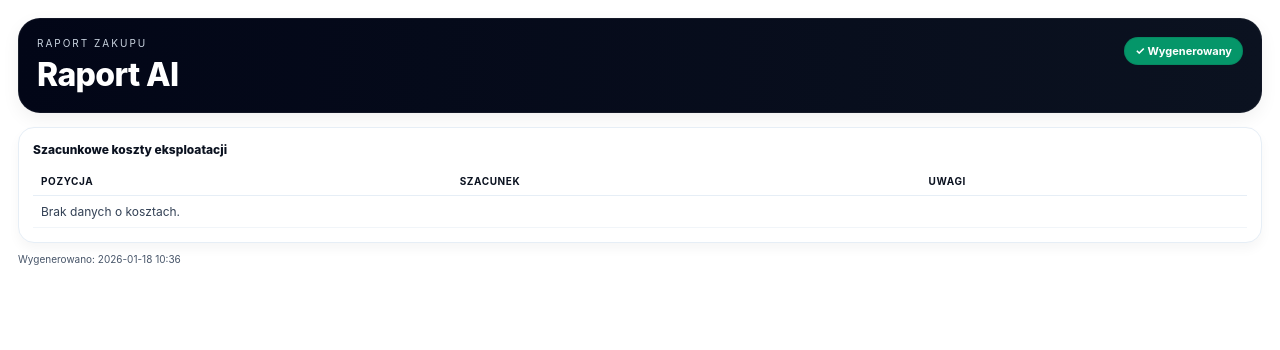
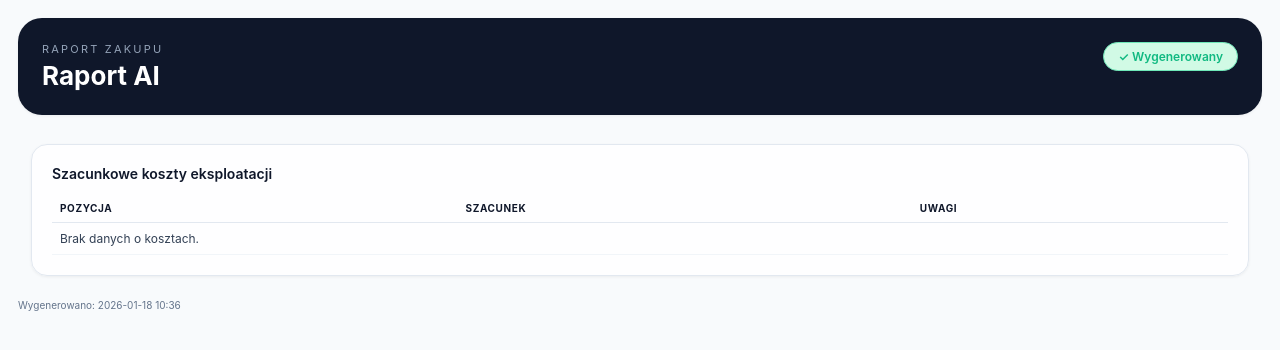
Before and after one commit to michalspoko18/car-buying-assistant, a Django app: template car_buying_assistant/assistant/templates/report_pdf.html in a window 1280 px wide. Shown: the top 350 px of the page. Run offline with Django 5.2, Linux system fonts and the light colour scheme; the template is opened without the code that fills it, so the values that code supplies are empty.

Commit message:
Enhance PDF report styling and layout for improved readability and aesthetics

```diff
--- a/car_buying_assistant/assistant/templates/report_pdf.html
+++ b/car_buying_assistant/assistant/templates/report_pdf.html
@@ -16,13 +16,13 @@
       }
 
       :root {
-        --bg: #ffffff;
+        --bg: #f8fafc;
         --card: #ffffff;
-        --text: #0b1220;
-        --muted: #334155; /* darker muted */
-        --muted-2: #475569;
-        --ring: #e6eef6; /* lighter ring like site */
-        --shadow: 0 6px 18px rgba(2, 6, 23, 0.06);
+        --text: #0f172a;
+        --muted: #334155;
+        --muted-2: #64748b;
+        --ring: #e2e8f0; /* ring-slate-200 */
+        --shadow: 0 1px 3px rgba(0, 0, 0, 0.06);
         --radius: 16px;
       }
 
@@ -44,12 +44,13 @@
       }
 
       .header {
-        border-radius: 22px;
-        padding: 18px 18px;
-        color: #fff;
+        border-radius: 24px;
+        padding: 24px 24px;
+        color: #fff !important;
         box-shadow: var(--shadow);
-        background: linear-gradient(90deg, #020617, #0b1220);
-        border: 1px solid rgba(255, 255, 255, 0.06);
+        /* solid dark background for wkhtmltopdf compatibility */
+        background-color: #0f172a !important;
+        background: #0f172a !important;
       }
 
       .header-top {
@@ -68,93 +69,82 @@
       }
 
       .kicker {
-        font-size: 10px;
+        font-size: 11px;
         letter-spacing: 0.2em;
         text-transform: uppercase;
-        color: #cbd5e1;
-        margin: 0 0 6px 0;
+        color: #94a3b8 !important; /* text-slate-400 for better contrast */
+        margin: 0 0 4px 0;
       }
 
       .title {
-        font-size: 32px;
-        font-weight: 800;
-        margin: 6px 0 0 0;
-        color: #ffffff;
-        letter-spacing: -0.02em;
-      }
-
-      .model-line {
-        margin: 6px 0 0 0;
-        font-size: 12px;
-        color: #d1d5db;
-        font-weight: 600;
+        font-size: 26px;
+        font-weight: 700;
+        margin: 0;
+        color: #ffffff !important;
       }
 
       .subtitle {
         margin: 6px 0 0 0;
-        font-size: 12px;
-        color: #d1d5db; /* brighter on dark background */
+        font-size: 13px;
+        color: #cbd5e1 !important; /* text-slate-300 */
       }
-
+      .car-info {
+        margin: 8px 0 0 0;
+        font-size: 14px;
+        font-weight: 500;
+        color: #f1f5f9 !important; /* text-slate-100 */
+      }
       .badge {
         display: inline-block;
-        padding: 6px 10px;
+        padding: 6px 14px;
         border-radius: 999px;
-        font-size: 11px;
-        font-weight: 700;
-        color: #ffffff;
-        background: #059669; /* stronger green */
-        border: 1px solid rgba(6, 95, 70, 0.2);
+        font-size: 12px;
+        font-weight: 600;
+        color: #10b981 !important; /* text-emerald-500 */
+        background-color: #d1fae5 !important; /* bg-emerald-100 */
+        border: 1px solid #6ee7b7; /* border-emerald-300 */
         white-space: nowrap;
       }
 
+      /* Two-column grid using table for wkhtmltopdf compatibility */
       .grid {
-        margin-top: 14px;
+        margin-top: 16px;
         width: 100%;
         border-collapse: separate;
-        border-spacing: 14px;
+        border-spacing: 12px;
       }
 
-      /* modules stacked vertically for PDF */
-      .modules {
-        margin-top: 14px;
+      .grid-cell {
+        width: 50%;
+        vertical-align: top;
       }
 
-      .module {
-        margin-bottom: 14px;
+      .modules {
+        margin-top: 16px;
       }
 
       .card {
-        background: var(--card);
+        background: rgba(255, 255, 255, 0.9);
         border: 1px solid var(--ring);
         border-radius: var(--radius);
-        box-shadow: 0 6px 12px rgba(2, 6, 23, 0.04);
-        padding: 14px 14px;
+        box-shadow: var(--shadow);
+        padding: 20px;
         color: var(--text);
-        /* subtle inner highlight to mimic ring */
-        outline: 1px solid rgba(255, 255, 255, 0.02);
         /* avoid splitting cards across pages */
         page-break-inside: avoid;
         break-inside: avoid;
-        -webkit-column-break-inside: avoid;
-        -webkit-region-break-inside: avoid;
-      }
-
-      /* mimic the light border/ring used on the site for cards */
-      .card + .card {
-        margin-top: 12px;
       }
 
       .card-title {
-        font-size: 12px;
-        font-weight: 800;
-        margin: 0 0 10px 0;
+        font-size: 14px;
+        font-weight: 600;
+        margin: 0 0 12px 0;
         color: var(--text);
       }
 
       .small {
-        font-size: 12px;
-        line-height: 1.5;
+        font-size: 13px;
+        line-height: 1.6;
         color: var(--muted);
       }
 
@@ -228,9 +218,10 @@
           <div class="header-left">
             <p class="kicker">Raport zakupu</p>
             <h1 class="title">{{ report_title|default:"Raport AI" }}</h1>
-            {% if report_title %}
-            <p class="model-line">Wybrany model: {{ report_title }}</p>
-            {% endif %} {% if report_subtitle %}
+            {% if report_title and report_title != "Raport AI" %}
+            <p class="car-info">Wygenerowano dla: {{ report_title }}</p>
+            {% endif %}
+            {% if report_subtitle %}
             <p class="subtitle">{{ report_subtitle }}</p>
             {% endif %}
           </div>
@@ -241,23 +232,37 @@
       </div>
 
       {% if response and not report_title %}
-      <div class="card" style="margin-top: 14px">
+      <div class="card" style="margin-top: 16px">
         <p class="card-title">Odpowiedz</p>
         <p class="small muted">{{ response }}</p>
       </div>
       {% else %}
-      <div class="modules">
+      <table class="grid">
+        <tbody>
           {% for section in sections %}
-        <div class="card module">
+          {% if forloop.counter0|divisibleby:2 %}
+          <tr>
+          {% endif %}
+            <td class="grid-cell">
+              <div class="card">
                 <p class="card-title">{{ section.title }}</p>
                 {% if section.lead %}
                 <div class="small">{{ section.lead|safe }}</div>
                 {% endif %}
                 <div class="small">{{ section.body|safe }}</div>
               </div>
+            </td>
+          {% if forloop.counter|divisibleby:2 %}
+          </tr>
+          {% endif %}
           {% endfor %}
-
-        <div class="card costs">
+          {% if sections|length|divisibleby:2 == False %}
+          <td class="grid-cell"></td>
+          </tr>
+          {% endif %}
+          <tr>
+            <td colspan="2" class="grid-cell" style="width:100%">
+              <div class="card">
                 <p class="card-title">Szacunkowe koszty eksploatacji</p>
                 <table class="table">
                   <thead>
@@ -282,7 +287,10 @@
                   </tbody>
                 </table>
               </div>
-      </div>
+            </td>
+          </tr>
+        </tbody>
+      </table>
       {% endif %}
     </div>
 
```
Lines whose indentation alone changed are shown as unchanged.
